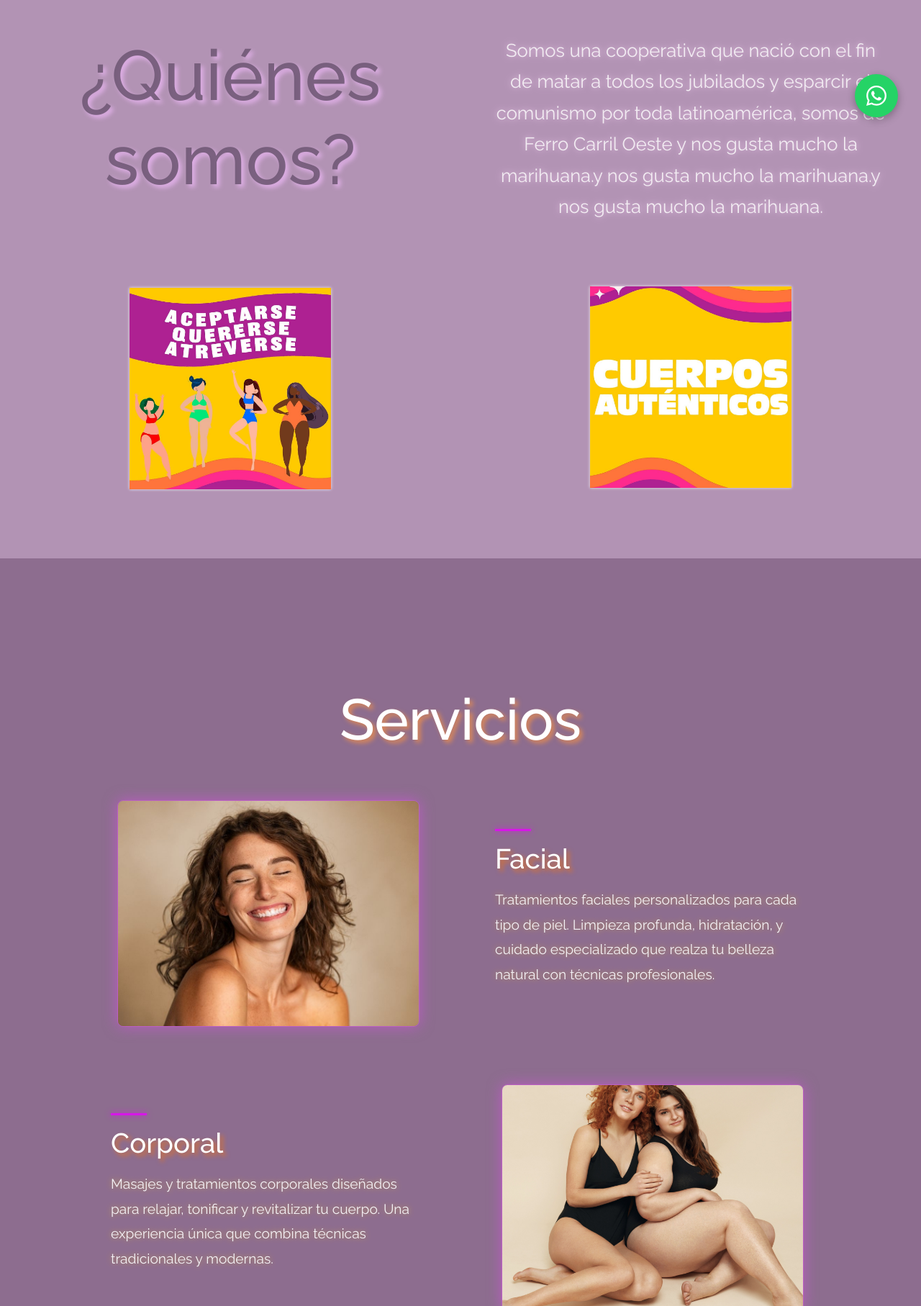
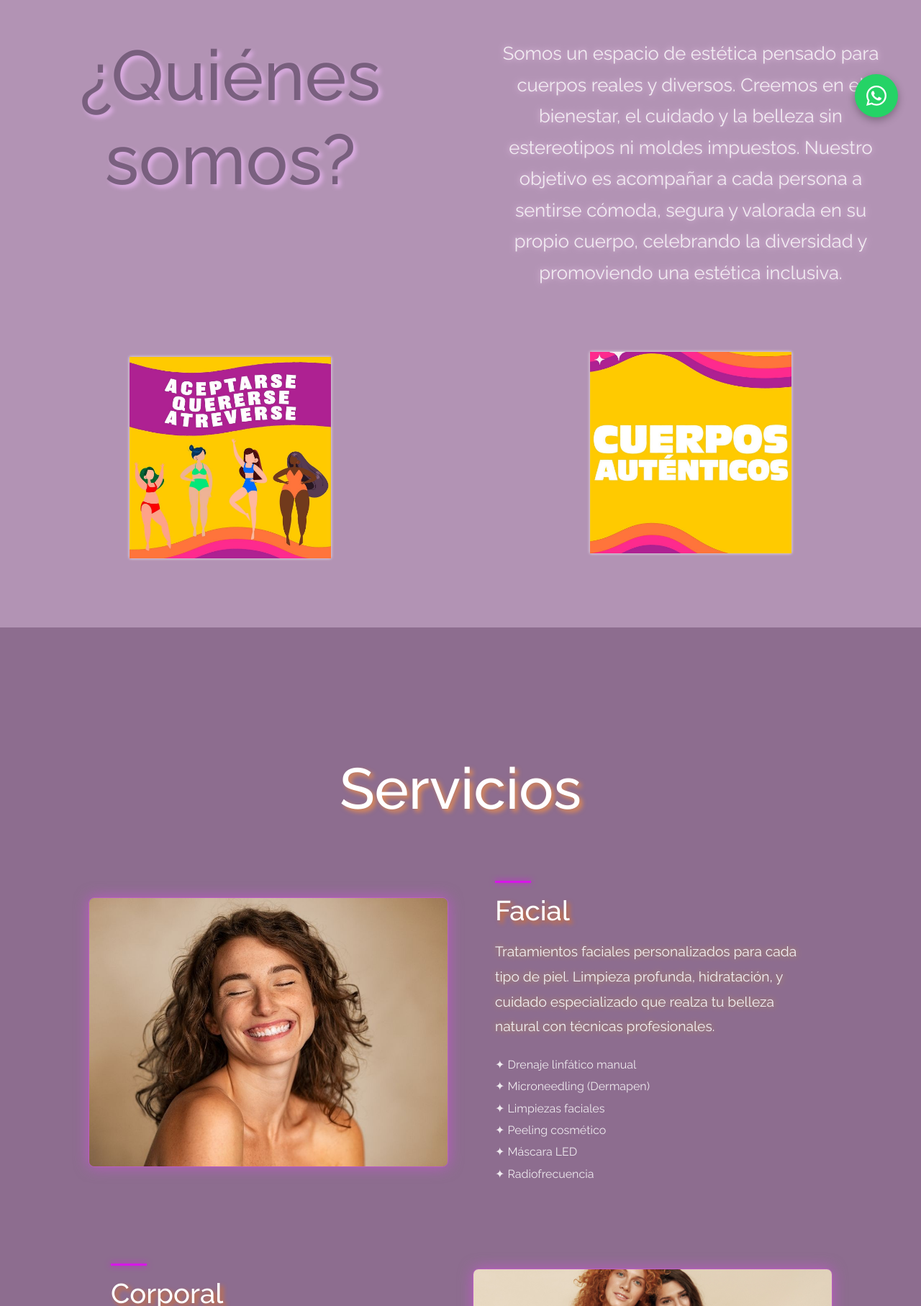
Before and after one commit to BrunoVerne/La-Matria, a React (Vite) app in the folder frontend/: page / in a window 1280 px wide. Shown: the part 605-2420 px from the top of the page at 72% size. Built offline with nearby package versions, Linux system fonts and the light colour scheme.

Commit message:
cambioos visuales, falta apartado de preguntas frecuentes

```diff
--- a/frontend/index.html
+++ b/frontend/index.html
@@ -2,11 +2,11 @@
 <html lang="en">
   <head>
     <meta charset="UTF-8" />
-    <link rel="icon" type="image/svg+xml" href="/vite.svg" />
+    <link rel="icon" type="image/svg+xml" href="/src/recursos/lamatria.png" />
     <link href="https://fonts.googleapis.com/css2?family=Allura&family=Parisienne&family=Great+Vibes&display=swap" rel="stylesheet">
     <link href="https://fonts.googleapis.com/css2?family=Playfair+Display:wght@700&family=Raleway:wght@400;500&display=swap" rel="stylesheet">
     <meta name="viewport" content="width=device-width, initial-scale=1.0" />
-    <title>frontend</title>
+    <title>La Matria</title>
   </head>
   <body>
     <div id="root"></div>
--- a/frontend/src/App.jsx
+++ b/frontend/src/App.jsx
@@ -18,8 +18,8 @@ function App() {
       <Servicios />
       <Contacto/>
       <BotonWhatsapp
-        numero="5491158887487"
-        mensaje="Hola! Vi su página y quiero más información"
+        numero="5491133367046"
+        mensaje="¡Hola! Vi su página y quiero más información"
       />
 
     </>
--- a/frontend/src/components/Contacto.jsx
+++ b/frontend/src/components/Contacto.jsx
@@ -73,7 +73,7 @@ function Contacto() {
               }}
             />
             <a
-              href="https://mail.google.com/mail/?view=cm&to=lamatria@gmail.com"
+              href="https://mail.google.com/mail/?view=cm&to=estetica.lamatria@outlook.com"
               style={{
                 fontFamily: 'Raleway, sans-serif',
                 fontSize: 'clamp(0.95rem, 2vw, 1.15rem)',
@@ -83,7 +83,7 @@ function Contacto() {
                 textShadow: '0 0 9px rgba(255, 217, 0, 0.4)',
               }}
             >
-              lamatria@gmail.com
+              estetica.lamatria@outlook.com
             </a>
           </div>
 
@@ -98,7 +98,7 @@ function Contacto() {
               }}
             />
             <a
-              href="tel:+5491158887487"
+              href="tel:+5491133367046"
               style={{
                 fontFamily: 'Raleway, sans-serif',
                 fontSize: 'clamp(0.95rem, 2vw, 1.15rem)',
@@ -108,7 +108,7 @@ function Contacto() {
                 textShadow: '0 0 9px rgba(255, 217, 0, 0.4)',
               }}
             >
-              +54 9 11 5888-7487
+              +5491133367046
             </a>
           </div>
 
--- a/frontend/src/components/PortadaSection.jsx
+++ b/frontend/src/components/PortadaSection.jsx
@@ -7,7 +7,7 @@ import lamatria from '../recursos/lamatria.png';
 
 function PortadaSection() {
   return (
-    <div className="hero-full text-center position-relative" style={{ border: '0.3rem solid rgba(32, 17, 39, 0.9)', background: 'rgb(40, 23, 41)' }}>
+    <div className="hero-full text-center position-relative" style={{ border: '0.3rem solid rgba(32, 17, 39, 0.9)', background: 'rgb(255, 233, 250)' }}>
 
       <div className="col-2">
         {/* espacio vacío para equilibrar */}
--- a/frontend/src/components/QuienesSomos.jsx
+++ b/frontend/src/components/QuienesSomos.jsx
@@ -25,7 +25,7 @@ function QuienesSomos() {
             maxWidth: '280px',
             objectFit: 'cover',
             filter: 'drop-shadow(0 0 2px rgba(255,255,255,0.8))',
-            paddingTop: '6rem',
+            paddingTop: '12rem',
             paddingBottom: '6rem',
 
 
@@ -46,8 +46,9 @@ function QuienesSomos() {
         paddingTop: '2rem',
         textShadow: '0 0 9px rgba(255, 214, 253, 0.8)',
       }}>
-        Somos una cooperativa que nació con el fin de matar a todos los jubilados y esparcir el comunismo por toda latinoamérica, somos de Ferro Carril Oeste
-        y nos gusta mucho la marihuana.y nos gusta mucho la marihuana.y nos gusta mucho la marihuana.
+        Somos un espacio de estética pensado para cuerpos reales y diversos. Creemos en el bienestar,
+        el cuidado y la belleza sin estereotipos ni moldes impuestos. Nuestro objetivo es acompañar a cada persona a sentirse cómoda,
+        segura y valorada en su propio cuerpo, celebrando la diversidad y promoviendo una estética inclusiva.
       </p>
 
       <div className="d-flex justify-content-center align-items-center w-100">
--- a/frontend/src/components/Servicios.jsx
+++ b/frontend/src/components/Servicios.jsx
@@ -11,6 +11,14 @@ const servicios = [
     id: 1,
     subtitulo: 'Facial',
     descripcion: 'Tratamientos faciales personalizados para cada tipo de piel. Limpieza profunda, hidratación, y cuidado especializado que realza tu belleza natural con técnicas profesionales.',
+    subservicios: [
+      'Drenaje linfático manual',
+      'Microneedling (Dermapen)',
+      'Limpiezas faciales',
+      'Peeling cosmético',
+      'Máscara LED',
+      'Radiofrecuencia',
+    ],
     imagen: facialImg,
     imageAlt: 'Tratamiento Facial',
   },
@@ -18,20 +26,41 @@ const servicios = [
     id: 2,
     subtitulo: 'Corporal',
     descripcion: 'Masajes y tratamientos corporales diseñados para relajar, tonificar y revitalizar tu cuerpo. Una experiencia única que combina técnicas tradicionales y modernas.',
+    subservicios: [
+      'Masajes relajantes',
+      'Masajes descontracturantes',
+      'Masajes reductores',
+      'Masajes circulatorios',
+      'Drenaje linfático manual',
+    ],
     imagen: corporalImg,
     imageAlt: 'Tratamiento Corporal',
   },
   {
     id: 3,
     subtitulo: 'Manicura y Pedicura',
-    descripcion: 'Cuidado completo de tus pies con técnicas de relajación y embellecimiento. Incluye exfoliación, hidratación y esmaltado profesional para un resultado impecable.',
+    descripcion: 'Cuidado completo de manos y pies con técnicas de relajación y embellecimiento. Incluye exfoliación, hidratación y esmaltado profesional para un resultado impecable.',
+    subservicios: [
+      'Semipermanente',
+      'Kapping',
+      'Softgel',
+      'Polygel',
+    ],
     imagen: uniasImg,
-    imageAlt: ' Manicura y Pedicura',
+    imageAlt: 'Manicura y Pedicura',
   },
   {
     id: 4,
     subtitulo: 'Cabello',
     descripcion: 'Servicios integrales de peluquería: corte, coloración, keratina y tratamientos de nutrición. Tu cabello merece el mejor cuidado con productos de primera calidad.',
+    subservicios: [
+      'Cortes',
+      'Retoque de raíces',
+      'Nutrición',
+      'Balayage',
+      'Tintura',
+      'Iluminación',
+    ],
     imagen: cabellosImg,
     imageAlt: 'Tratamiento de Cabello',
   },
@@ -93,7 +122,7 @@ function Servicios() {
                   alt={servicio.imageAlt}
                   style={{
                     width: '100%',
-                    maxWidth: '420px',
+                    maxWidth: '500px',
                     aspectRatio: '4 / 3',
                     objectFit: 'cover',
                     borderRadius: '8px',
@@ -146,9 +175,29 @@ function Servicios() {
                     opacity: '0.9',
                     textShadow: '0 0 9px rgba(255, 217, 0, 0.5)',
                   }}
-                >
+                 >
                   {servicio.descripcion}
                 </p>
+
+                <ul style={{
+                    listStyle: 'none',
+                    padding: 0,
+                    margin: '0.5rem 0 0 0',
+                    display: 'flex',
+                    flexDirection: 'column',
+                    gap: '0.4rem',
+                  }}>
+                  {servicio.subservicios.map((item, i) => (
+                    <li key={i} style={{
+                        fontFamily: 'Raleway, sans-serif',
+                        color: 'white',
+                        fontSize: 'clamp(0.85rem, 1.5vw, 1rem)',
+                        opacity: 0.85,
+                      }}>
+                        ✦ {item}
+                    </li>
+                  ))}
+                </ul>
               </div>
             </div>
           );
```
